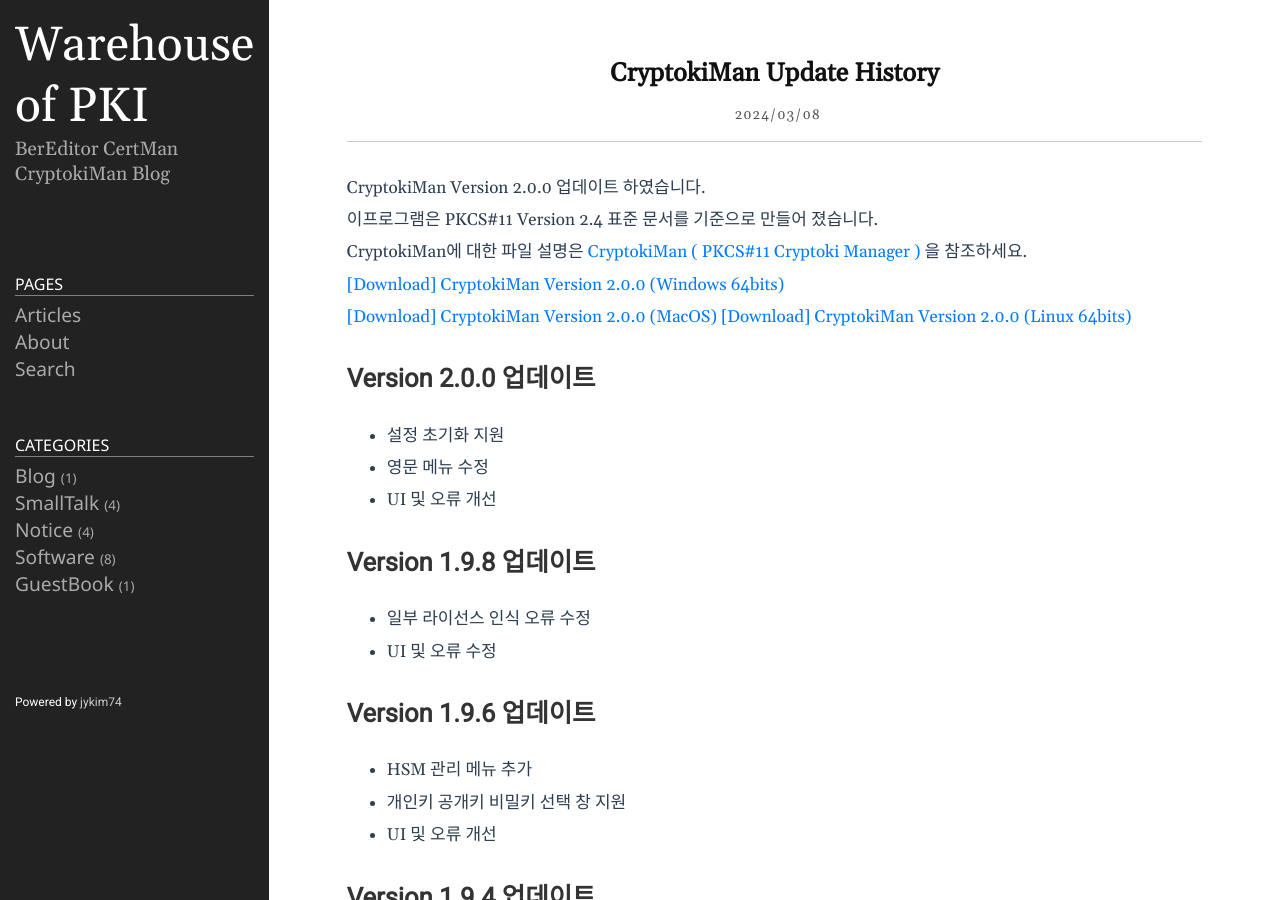
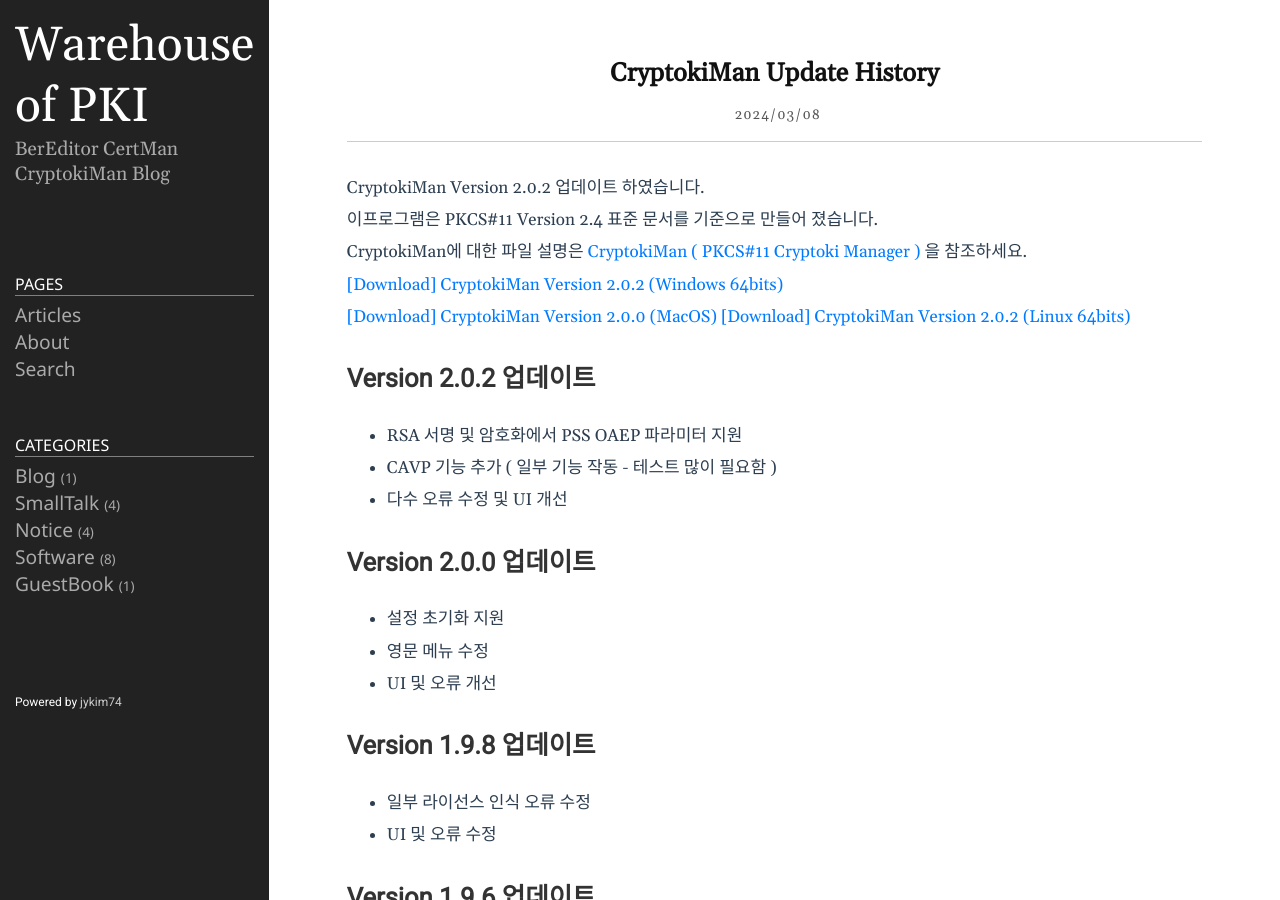
Before and after one commit to jykim74/jykim74.github.io, a Jekyll site: the page built from _posts/2024-03-08-CryptokiUpdate.md, in a window 1280 px wide and 900 px high. Built offline with Jekyll 4.4.1, drawn with Linux system fonts in a browser that asks for light colours; nearby versions of some CDN libraries; comment, search, counter and statistics services are not loaded.

Commit message:
CryptokiMan msi zip Version 2.0.2 적용

```diff
--- a/_posts/2023-04-13-CryptokiMan.markdown
+++ b/_posts/2023-04-13-CryptokiMan.markdown
@@ -10,11 +10,11 @@
 Actually, the module test was done with the library downloaded from https://www.opendnssec.org/softhsm/.
 This is a program I made personally, so if you have any questions or bugs, use [Google Groups]( https://groups.google.com/g/cryptokiman, "Google Groups" )
 
-[[Download] CryptokiMan Version 2.0.0 (Win64)](https://jykim74.github.io/msi/CryptokiMan-enV200.msi "CryptokiMan")
+[[Download] CryptokiMan Version 2.0.2 (Win64)](https://jykim74.github.io/msi/CryptokiMan-enV202.msi "CryptokiMan")
 
 [[Download] CryptokiMan Version 2.0.0 (MacOS)](https://jykim74.github.io/dmg/CryptokiManV200.dmg, "CryptokiMan")
 
-[[Download] CryptokiMan Version 2.0.0 (Linux64)](https://jykim74.github.io/zip/CryptokiManV200.zip, "CryptokiMan")
+[[Download] CryptokiMan Version 2.0.2 (Linux64)](https://jykim74.github.io/zip/CryptokiManV202.zip, "CryptokiMan")
 
 If you would like to receive a license, simply write a request in [Free License Request](https::/jykim7.mycafe24.com/user_reg.php) and you can receive a trial (30-day) license.
 Of course, you can apply for a license multiple times.
--- a/_posts/2024-03-08-CryptokiUpdate.md
+++ b/_posts/2024-03-08-CryptokiUpdate.md
@@ -4,13 +4,18 @@
 tags: [Cryptoki, CryptokiMan, ECDSA, HSM, PKCS#11, PKI, RSA]
 category: Software
 ---
-CryptokiMan Version 2.0.0 업데이트 하였습니다.
+CryptokiMan Version 2.0.2 업데이트 하였습니다.
 이프로그램은 PKCS#11 Version 2.4 표준 문서를 기준으로 만들어 졌습니다.
 CryptokiMan에 대한 파일 설명은 [CryptokiMan ( PKCS#11 Cryptoki Manager )](https://jykim74.tistory.com/38) 을 참조하세요.
 
-[\[Download\] CryptokiMan Version 2.0.0 (Windows 64bits)](https://jykim74.github.io/msi/CryptokiMan-enV200.msi)
+[\[Download\] CryptokiMan Version 2.0.2 (Windows 64bits)](https://jykim74.github.io/msi/CryptokiMan-enV202.msi)
 [\[Download\] CryptokiMan Version 2.0.0 (MacOS)](https://jykim74.github.io/dmg/CryptokiManV200.dmg)
-[\[Download\] CryptokiMan Version 2.0.0 (Linux 64bits)](https://jykim74.github.io/zip/CryptokiManV200.zip)
+[\[Download\] CryptokiMan Version 2.0.2 (Linux 64bits)](https://jykim74.github.io/zip/CryptokiManV202.zip)
+
+## Version 2.0.2 업데이트
+-   RSA 서명 및 암호화에서 PSS OAEP 파라미터 지원
+-   CAVP 기능 추가 ( 일부 기능 작동 - 테스트 많이 필요함 )
+-   다수 오류 수정 및 UI 개선
 
 ## Version 2.0.0 업데이트
 - 설정 초기화 지원
--- a/appcast/cryptokiman_appcast_win.xml
+++ b/appcast/cryptokiman_appcast_win.xml
@@ -5,9 +5,9 @@
 		<description>Feed for CryptokiMan updates</description>
 		<language>en</language>
 		<item>
-			<title>Version 2.0.0</title>
+			<title>Version 2.0.2</title>
 			<sparkle:releaseNotesLink>https://jykim74.github.io/software/2024/03/08/CryptokiUpdate.html</sparkle:releaseNotesLink>
-			<enclosure url="https://jykim74.github.io/msi/CryptokiMan-enV200.msi" sparkle:version="2.0.0" length="0" type="application/octet-stream"/>
+			<enclosure url="https://jykim74.github.io/msi/CryptokiMan-enV202.msi" sparkle:version="2.0.2" length="0" type="application/octet-stream"/>
 		</item>
 	</channel>
 </rss>
--- a/appcast/cryptokiman_appcast_win_ko.xml
+++ b/appcast/cryptokiman_appcast_win_ko.xml
@@ -5,9 +5,9 @@
 		<description>Feed for CryptokiMan updates</description>
 		<language>en</language>
 		<item>
-			<title>Version 2.0.0</title>
+			<title>Version 2.0.2</title>
 			<sparkle:releaseNotesLink>https://jykim74.github.io/software/2024/03/08/CryptokiUpdate.html</sparkle:releaseNotesLink>
-			<enclosure url="https://jykim74.github.io/msi/CryptokiMan-enV200.msi" sparkle:version="2.0.0" length="0" type="application/octet-stream"/>
+			<enclosure url="https://jykim74.github.io/msi/CryptokiMan-enV202.msi" sparkle:version="2.0.2" length="0" type="application/octet-stream"/>
 		</item>
 	</channel>
 </rss>
```
